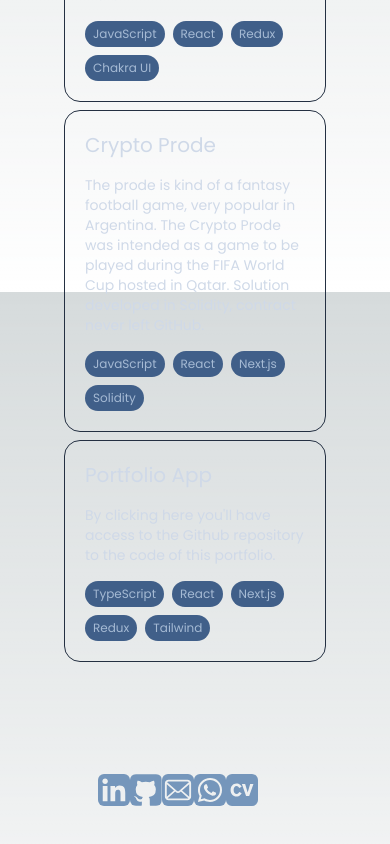
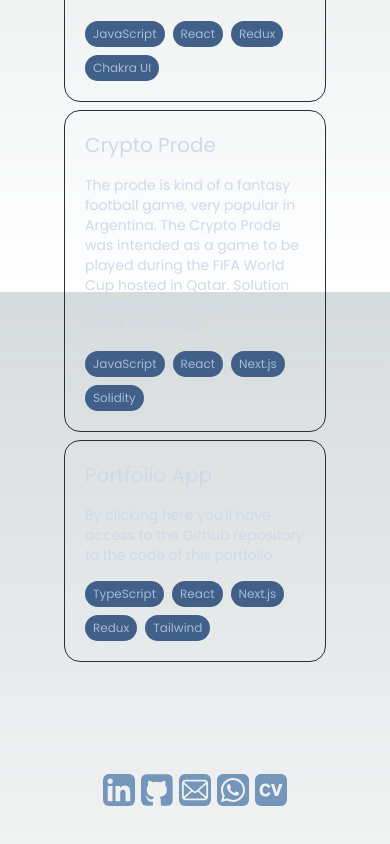
Before and after one commit to diego-scarpati/portfolio-app, a Next.js app: page / in a window 390 px wide. Shown: the part 2240-3084 px from the top of the page. Built offline with nearby package versions, Linux system fonts and the light colour scheme.

Commit message:
small screens

```diff
--- a/src/app/common/Contact.tsx
+++ b/src/app/common/Contact.tsx
@@ -8,7 +8,7 @@ import CvIcon from "../assets/icons/CvIcon";
 
 function Contact() {
   return (
-    <div className="flex mt-12 w-1/2 lg:w-auto">
+    <div className="flex mt-12 w-1/2 lg:w-auto justify-evenly">
       {/* <div className="flex md:mt-16 lg:mt-24"> */}
       <Link href="https://www.linkedin.com/in/diego-scarpati/" target="_blank">
         <LinkedInIcon size="32" className="md:m-3 lg:m-4 rounded-md" />
```
